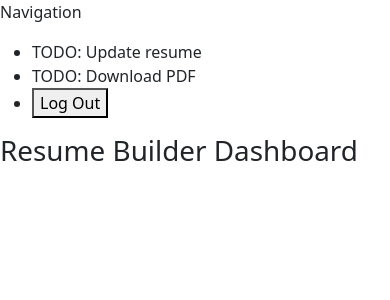
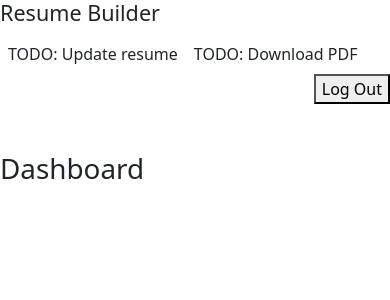
Before and after one commit to slivermon/resume_builder_poc, a Django app: page /resume/ in a window 390 px wide. Shown: the top 300 px of the page. Run offline with Django 5.2, Linux system fonts and the light colour scheme; the visitor is signed in with stand-in values (Sample User, id 1); some libraries are stand-ins or nearby versions.

Commit message:
feat: Apply Bootstrap to navigation header

```diff
--- a/app/resume_builder/templates/resume_builder/base.html
+++ b/app/resume_builder/templates/resume_builder/base.html
@@ -10,17 +10,25 @@
 </head>
 <body>
     <header>
-        <p>Navigation</p>
-        <ul>
-            <li>TODO: Update resume</li>
-            <li>TODO: Download PDF</li>
-            <li>
-                <form action="{% url 'logout' %}" method="post">
-                    {% csrf_token %}
-                    <button type="submit">Log Out</button>
-                </form>
-            </li>
-        </ul>
+        <div class="row pb-5">
+            <div class="col-sm-2 align-content-center">
+                <h4>Resume Builder</h4>
+            </div>
+            <div class="col-sm-8 align-content-center">
+                <div class="d-flex">
+                    <div class="p-2">TODO: Update resume</div>
+                    <div class="p-2">TODO: Download PDF</div>
+                </div>
+            </div>
+            <div class="col-sm-2 align-content-center">
+                <div class="d-flex justify-content-end">
+                    <form action="{% url 'logout' %}" method="post">
+                        {% csrf_token %}
+                        <button type="submit">Log Out</button>
+                    </form>
+                </div>
+            </div>
+        </div>
     </header>
     <main>
         {% block content %}
--- a/app/resume_builder/templates/resume_builder/index.html
+++ b/app/resume_builder/templates/resume_builder/index.html
@@ -3,5 +3,5 @@
 {% block title %}Dashboard{% endblock %}
 
 {% block content%}
-<h1>Resume Builder Dashboard</h1>
+<h1>Dashboard</h1>
 {% endblock %}
```
